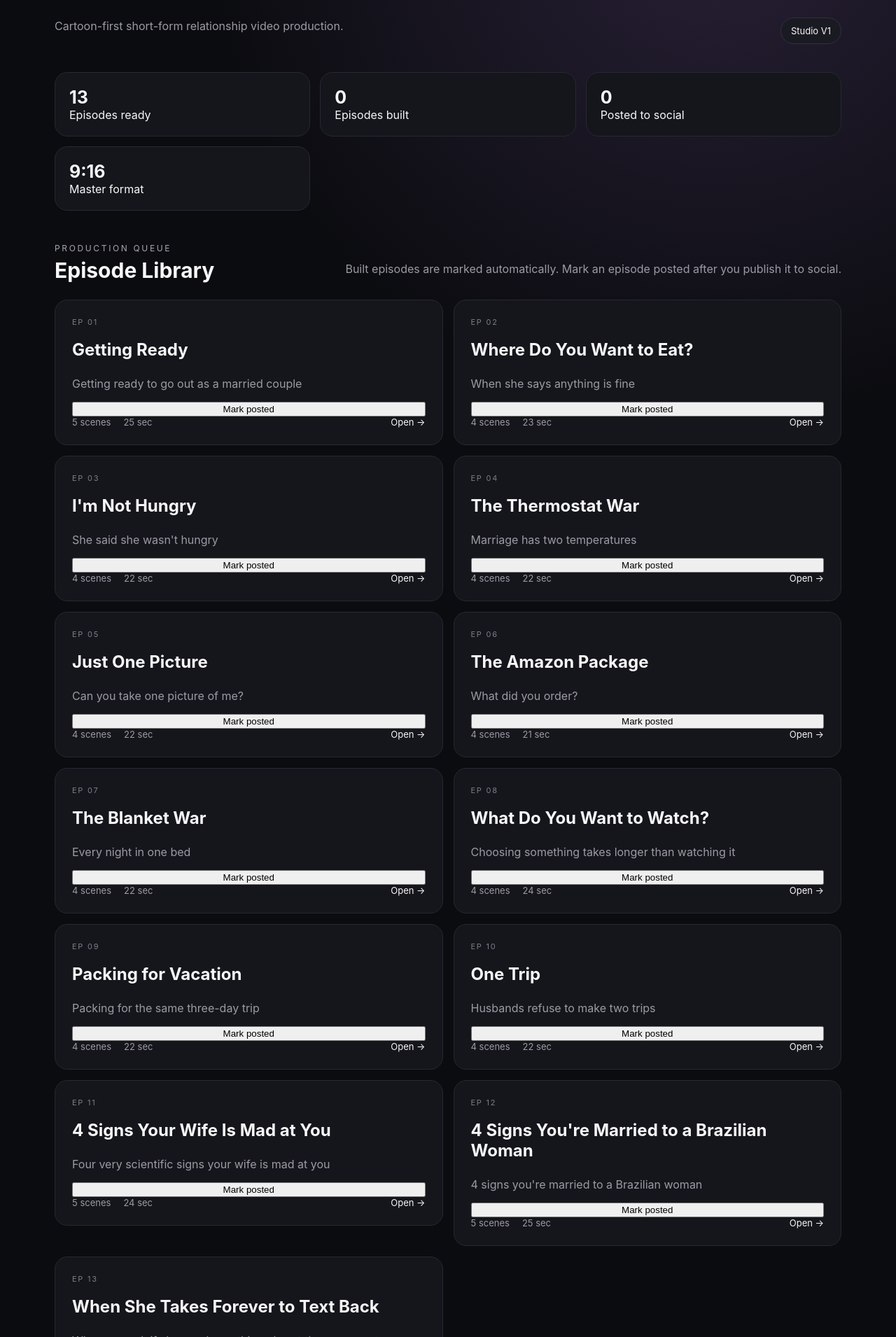
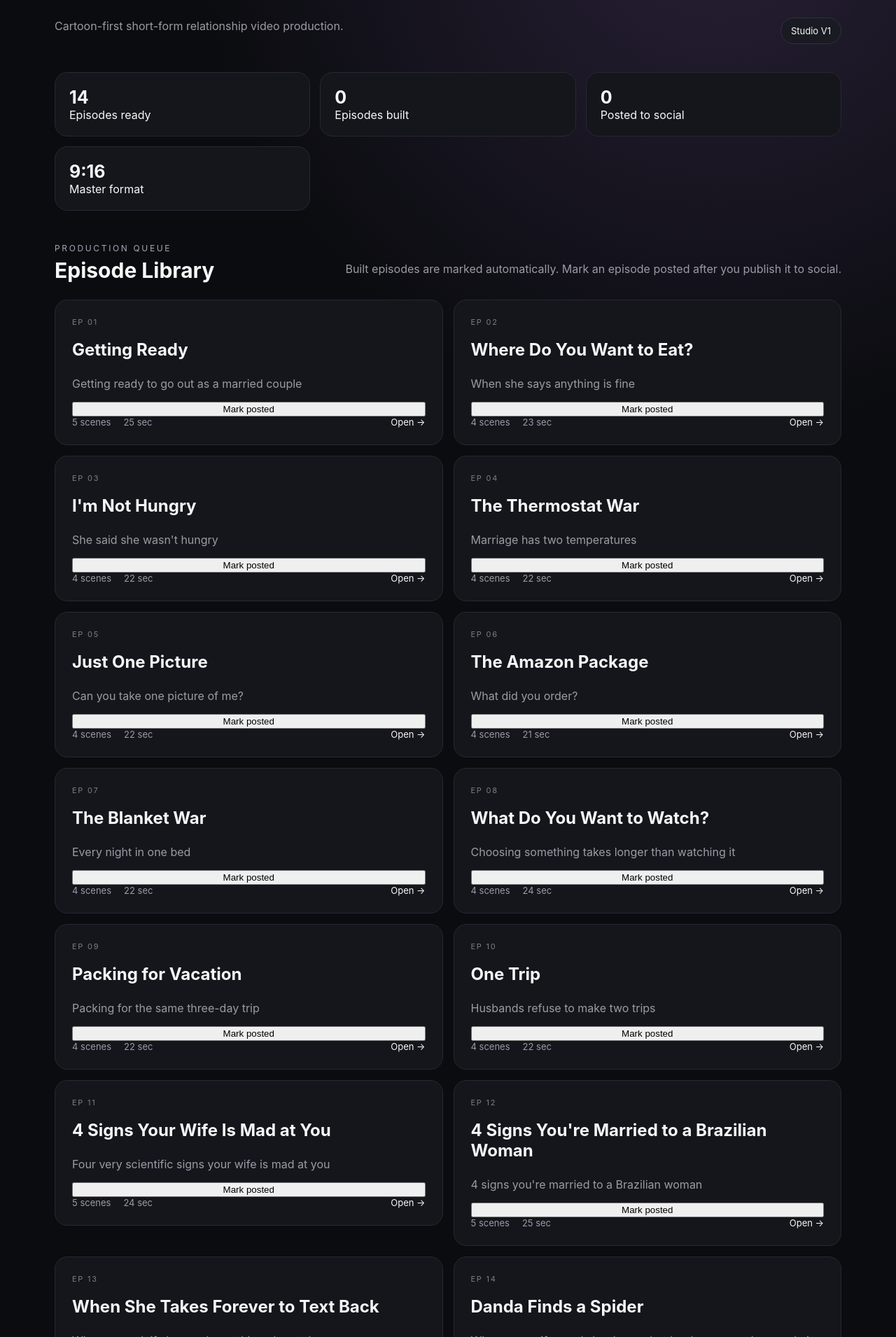
Before and after one commit to retroservices1121/relations, a Next.js app: page / in a window 1280 px wide. Shown: the part 130-2040 px from the top of the page at 70% size. Built offline with nearby package versions, Linux system fonts and the light colour scheme; no server answers; the database is empty.

Commit message:
Show musical episodes in library

```diff
--- a/app/page.tsx
+++ b/app/page.tsx
@@ -1,12 +1,13 @@
 import Link from "next/link";
 import { episodes as baseEpisodes } from "../data/episodes";
 import { extraEpisodes } from "../data/extraEpisodes";
+import { musicalEpisodes } from "../data/musicalEpisodes";
 import { dbConfigured, getBuiltEpisodeIds, getPostedEpisodeIds } from "../lib/db";
 import PostedToggle from "../components/PostedToggle";
 
 export const dynamic = "force-dynamic";
 
-const episodes = [...baseEpisodes, ...extraEpisodes];
+const episodes = [...baseEpisodes, ...extraEpisodes, ...musicalEpisodes];
 
 export default async function Home(){
   let builtIds = new Set<string>();
@@ -31,12 +32,13 @@ export default async function Home(){
     <div className="grid">{episodes.map((e,i)=>{
       const built = builtIds.has(e.id);
       const posted = postedIds.has(e.id);
+      const musical = "musical" in e;
       return <Link className="episodeLink" href={`/episodes/${e.id}`} key={e.id}><article className={built ? "episodeBuilt" : ""}>
         <div className="episodeTop"><span className="num">EP {String(i+1).padStart(2,"0")}</span>{built && <span className="builtBadge" aria-label="Episode built">✓ Built</span>}</div>
-        <h3>{e.title}</h3><p>{e.hook}</p>
+        <h3>{e.title}</h3><p>{e.hook}</p>{musical&&<p><b>♪ Musical episode</b></p>}
         <PostedToggle episodeId={e.id} initialPosted={posted} />
         <footer><span>{e.scenes.length} scenes</span><span>{e.scenes.reduce((a,s)=>a+s.duration,0)} sec</span><span className="openLabel">Open →</span></footer>
       </article></Link>;
     })}</div>
-  </main>
+  </main>;
 }
```
